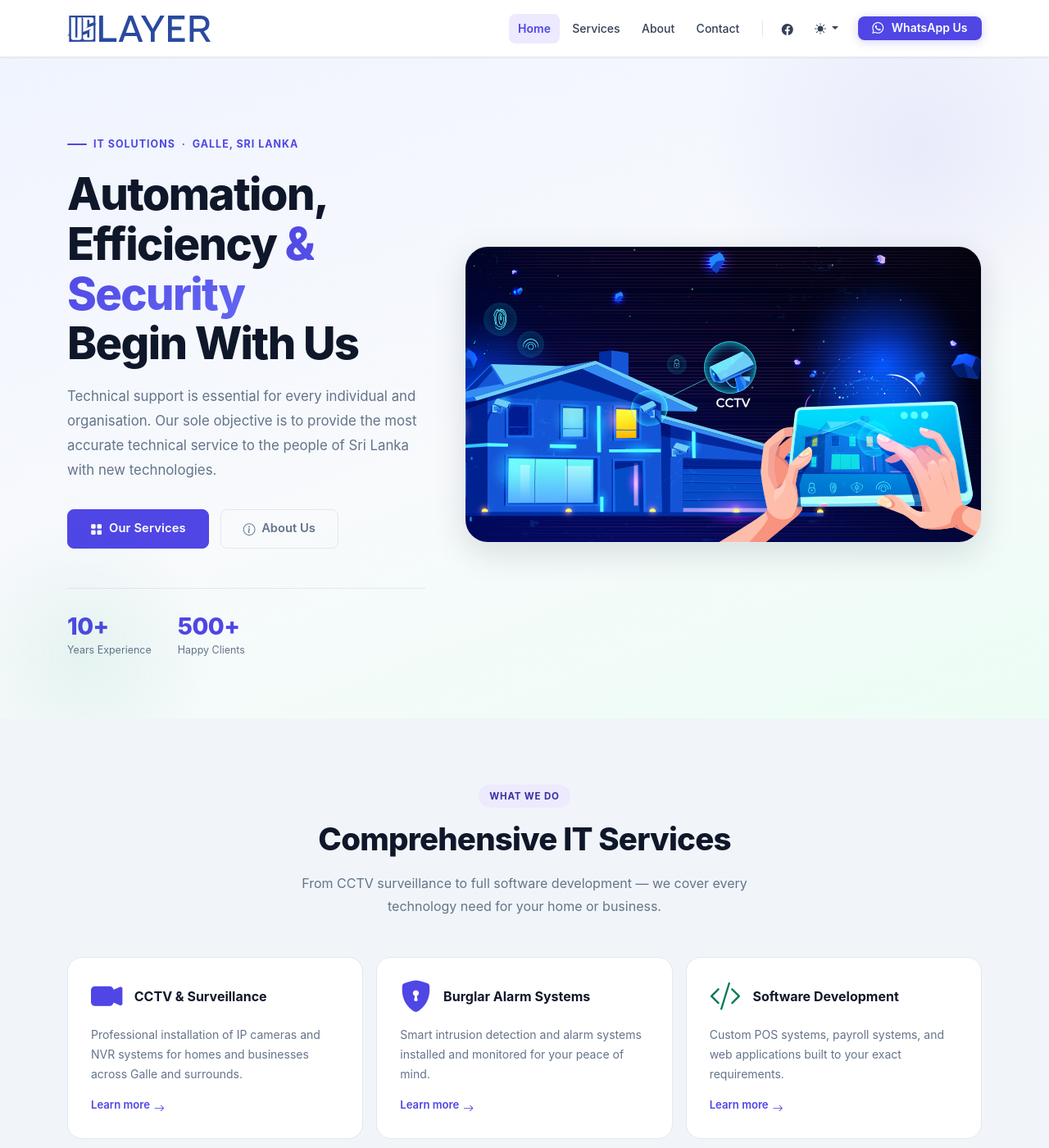
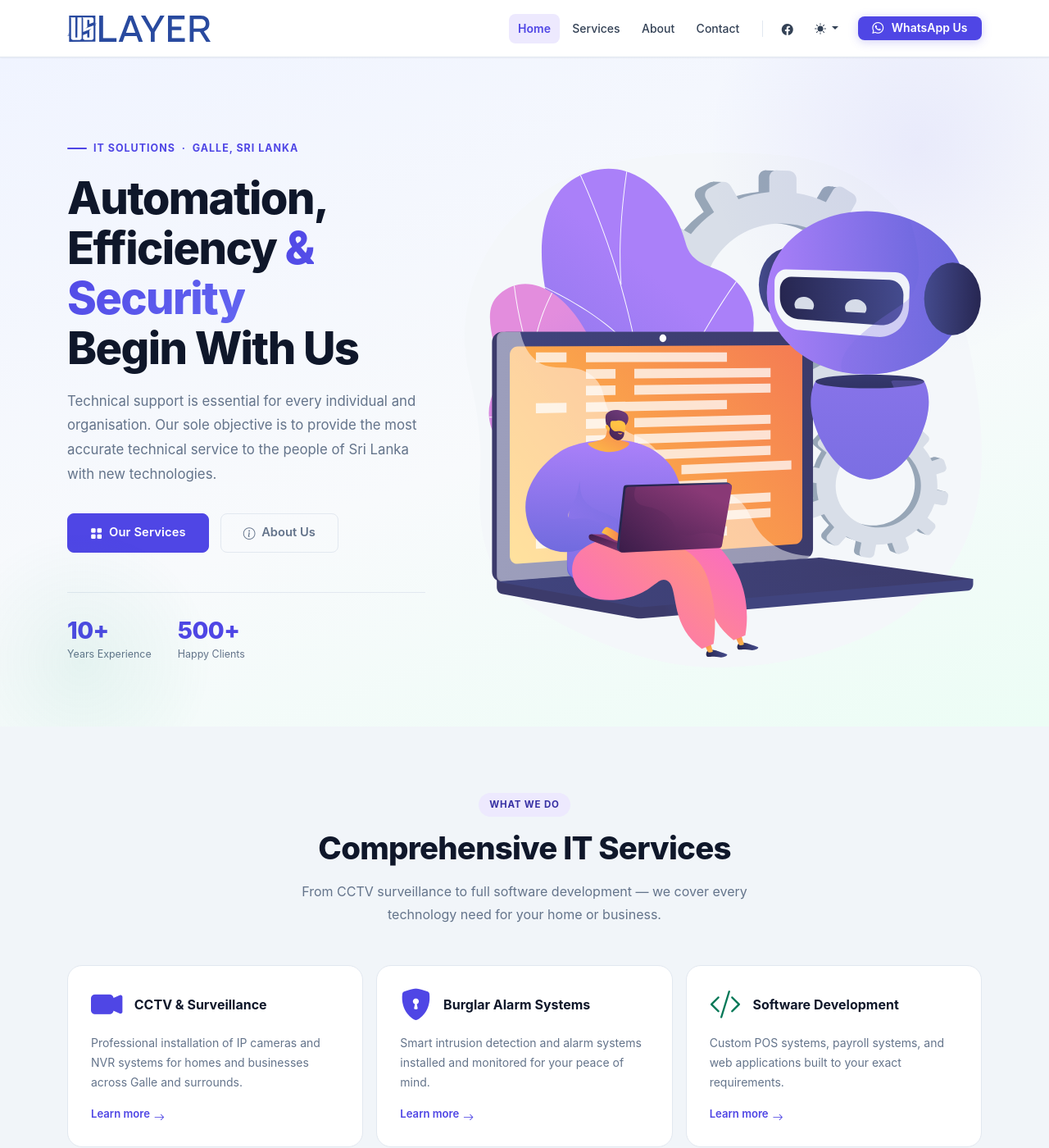
Before and after one commit to uslayer/uslayer.github.io, a Jekyll site: the page built from index.html, in a window 1280 px wide and 1400 px high. Shown: the whole window at 82% size. Built offline with Jekyll 4.4.1, drawn with Linux system fonts in a browser that asks for light colours; the list of posts is cut into pages by our own code.

Commit message:
.
Co-authored-by: Copilot <copilot@github.com>

```diff
--- a/_includes/master_head.html
+++ b/_includes/master_head.html
@@ -77,7 +77,7 @@
       <!-- Right: visual -->
       <div class="col-lg-6 col-xl-7 d-none d-lg-block">
         <div class="hero-visual">
-          <img src="/assets/images/home-and-bussiness-security.svg"
+          <img src="/assets/images/header.svg"
                alt="CCTV and Security Systems — US LAYER Galle"
                width="720" height="480" loading="eager">
         </div>
--- a/assets/css/styles.css
+++ b/assets/css/styles.css
@@ -349,10 +349,7 @@ img { max-width:100%; height:auto; }
 
 /* Hero visual card */
 .hero-visual {
-  background: var(--c-white);
-  border: 1px solid var(--c-border);
   border-radius: var(--r-xl);
-  box-shadow: var(--shadow-lg);
   overflow: hidden;
 }
 .hero-visual img { display: block; width: 100%; height: auto; }
@@ -868,7 +865,7 @@ img { max-width:100%; height:auto; }
 [data-bs-theme="dark"] .hero-desc { color: #94a3b8; }
 [data-bs-theme="dark"] .hero-eyebrow { color: #a5b4fc; border-color: rgba(165,180,252,0.25); background: rgba(99,102,241,0.1); }
 [data-bs-theme="dark"] .hero-stats { border-top-color: rgba(255,255,255,0.08); }
-[data-bs-theme="dark"] .hero-visual { background: #1e293b; border-color: #334155; }
+
 
 /* ── Sections & typography ── */
 [data-bs-theme="dark"] .section { background: #0f172a; }
```
Also changed, not shown: assets/images/uslayer-ico.svg (deleted).
